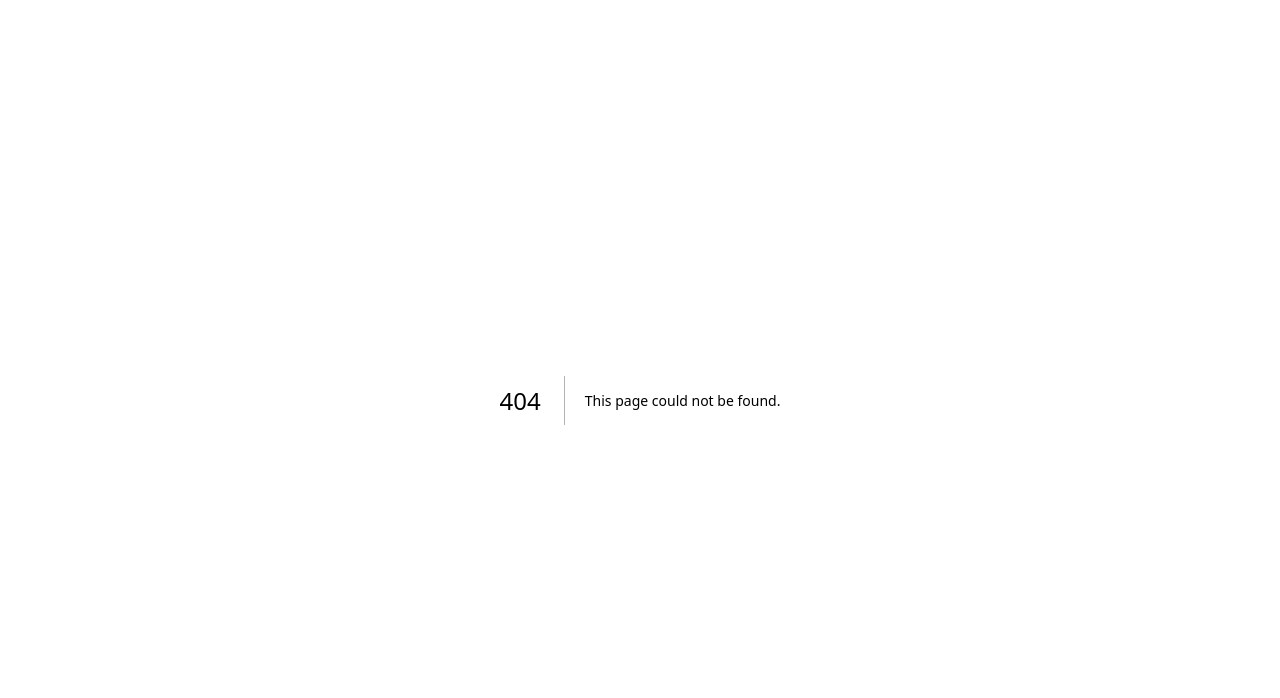
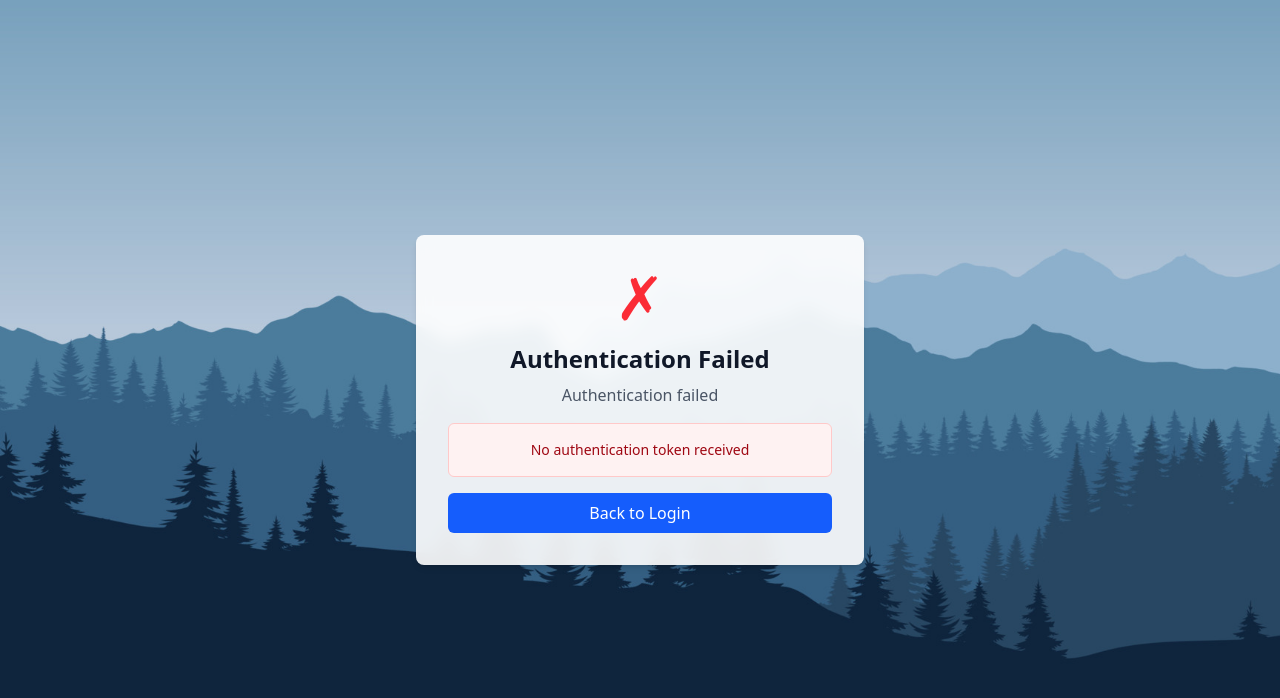
Before and after one commit to BishantRajbanshi/Task-Tracker, a Next.js app: page /auth/google/callback in a window 1280 px wide. Before the commit this address had no page. Shown: the top 698 px of the page. Built offline with nearby package versions, Linux system fonts and the light colour scheme.

Commit message:
Completed project

```diff
--- a/package.json
+++ b/package.json
@@ -9,6 +9,7 @@
     "lint": "next lint"
   },
   "dependencies": {
+    "@react-oauth/google": "^0.12.2",
     "@tailwindcss/postcss": "^4.1.11",
     "axios": "^1.11.0",
     "next": "15.4.5",
--- /dev/null
+++ b/src/app/auth/google/callback/page.js
@@ -0,0 +1,104 @@
+"use client";
+import { useEffect, useState } from 'react';
+import { useSearchParams } from 'next/navigation';
+
+const GoogleCallback = () => {
+  const [status, setStatus] = useState('Processing...');
+  const [error, setError] = useState(null);
+  const searchParams = useSearchParams();
+
+  useEffect(() => {
+    const handleGoogleCallback = async () => {
+      try {
+        // Get the token and user data from URL parameters (set by backend redirect)
+        const token = searchParams.get('token');
+        const user = searchParams.get('user');
+        const error = searchParams.get('error');
+
+        if (error) {
+          setError(decodeURIComponent(error));
+          setStatus('Authentication failed');
+          return;
+        }
+
+        if (!token) {
+          setError('No authentication token received');
+          setStatus('Authentication failed');
+          return;
+        }
+
+        setStatus('Authentication successful! Redirecting...');
+
+        // Store the token and user data
+        localStorage.setItem('auth_token', token);
+        if (user) {
+          localStorage.setItem('user', user);
+        }
+
+        // Redirect to dashboard or stored redirect location
+        const redirectTo = localStorage.getItem('auth_redirect') || '/dashboard';
+        localStorage.removeItem('auth_redirect');
+
+        setTimeout(() => {
+          window.location.href = redirectTo;
+        }, 1000);
+
+      } catch (err) {
+        console.error('Google callback error:', err);
+        setError('Authentication failed. Please try again.');
+        setStatus('Authentication failed');
+      }
+    };
+
+    handleGoogleCallback();
+  }, [searchParams]);
+
+  return (
+    <div
+      className="min-h-screen flex items-center justify-center px-4"
+      style={{
+        backgroundImage: 'url(/loginregisterbackground.jpg)',
+        backgroundSize: 'cover',
+        backgroundPosition: 'center',
+        backgroundRepeat: 'no-repeat'
+      }}
+    >
+      <div className="max-w-md w-full">
+        <div className="bg-white/90 backdrop-blur-sm rounded-lg shadow-md p-8 text-center">
+          <div className="mb-4">
+            {status === 'Processing...' || status === 'Authenticating with Google...' ? (
+              <div className="animate-spin rounded-full h-12 w-12 border-b-2 border-blue-600 mx-auto"></div>
+            ) : error ? (
+              <div className="text-red-500 text-6xl mb-4">✗</div>
+            ) : (
+              <div className="text-green-500 text-6xl mb-4">✓</div>
+            )}
+          </div>
+
+          <h2 className="text-2xl font-bold text-gray-900 mb-2">
+            {error ? 'Authentication Failed' : 'Google Authentication'}
+          </h2>
+
+          <p className="text-gray-600 mb-4">{status}</p>
+
+          {error && (
+            <div className="bg-red-50 border border-red-200 rounded-md p-4 mb-4">
+              <p className="text-sm text-red-800">{error}</p>
+            </div>
+          )}
+
+          {error && (
+            <button
+              onClick={() => window.location.href = '/Login'}
+              className="w-full bg-blue-600 text-white py-2 px-4 rounded-md hover:bg-blue-700 focus:outline-none focus:ring-2 focus:ring-blue-500"
+            >
+              Back to Login
+            </button>
+          )}
+        </div>
+      </div>
+    </div>
+  );
+};
+
+export default GoogleCallback;
--- /dev/null
+++ b/src/app/components/GoogleAuth.js
@@ -0,0 +1,48 @@
+"use client";
+import React from 'react';
+
+const GoogleAuth = ({ onSuccess, onError }) => {
+  const handleGoogleLogin = () => {
+    // Get the current URL to use as redirect URI
+    const currentUrl = window.location.origin;
+    const redirectUri = `${currentUrl}/auth/google/callback`;
+
+    // Construct Google OAuth URL (removed /api prefix since routes are now in web.php)
+    const googleAuthUrl = `${process.env.NEXT_PUBLIC_API_URL || 'http://localhost:8000'}/auth/google`;
+
+    // Store the intended redirect location
+    localStorage.setItem('auth_redirect', '/dashboard');
+
+    // Redirect to Google OAuth
+    window.location.href = googleAuthUrl;
+  };
+
+  return (
+    <button
+      onClick={handleGoogleLogin}
+      className="w-full flex items-center justify-center gap-3 bg-white text-gray-700 py-2 px-4 rounded-md border border-gray-300 hover:bg-gray-50 focus:outline-none focus:ring-2 focus:ring-blue-500 transition-colors"
+    >
+      <svg className="w-5 h-5" viewBox="0 0 24 24">
+        <path
+          fill="#4285F4"
+          d="M22.56 12.25c0-.78-.07-1.53-.2-2.25H12v4.26h5.92c-.26 1.37-1.04 2.53-2.21 3.31v2.77h3.57c2.08-1.92 3.28-4.74 3.28-8.09z"
+        />
+        <path
+          fill="#34A853"
+          d="M12 23c2.97 0 5.46-.98 7.28-2.66l-3.57-2.77c-.98.66-2.23 1.06-3.71 1.06-2.86 0-5.29-1.93-6.16-4.53H2.18v2.84C3.99 20.53 7.7 23 12 23z"
+        />
+        <path
+          fill="#FBBC05"
+          d="M5.84 14.09c-.22-.66-.35-1.36-.35-2.09s.13-1.43.35-2.09V7.07H2.18C1.43 8.55 1 10.22 1 12s.43 3.45 1.18 4.93l2.85-2.22.81-.62z"
+        />
+        <path
+          fill="#EA4335"
+          d="M12 5.38c1.62 0 3.06.56 4.21 1.64l3.15-3.15C17.45 2.09 14.97 1 12 1 7.7 1 3.99 3.47 2.18 7.07l3.66 2.84c.87-2.6 3.3-4.53 6.16-4.53z"
+        />
+      </svg>
+      Continue with Google
+    </button>
+  );
+};
+
+export default GoogleAuth;
--- a/src/app/login/page.js
+++ b/src/app/login/page.js
@@ -1,6 +1,7 @@
 "use client";
 import React, { useState } from 'react';
 import { authAPI } from '../../services/api';
+import GoogleAuth from '../components/GoogleAuth';
 
 const Login = () => {
   const [formData, setFormData] = useState({
@@ -174,6 +175,23 @@ const Login = () => {
             </button>
           </form>
 
+          {/* Divider */}
+          <div className="mt-6">
+            <div className="relative">
+              <div className="absolute inset-0 flex items-center">
+                <div className="w-full border-t border-gray-300" />
+              </div>
+              <div className="relative flex justify-center text-sm">
+                <span className="px-2 bg-white/90 text-gray-500">Or continue with</span>
+              </div>
+            </div>
+          </div>
+
+          {/* Google Auth Button */}
+          <div className="mt-6">
+            <GoogleAuth />
+          </div>
+
           {/* Sign Up Link */}
           <div className="mt-6 text-center">
             <p className="text-sm text-gray-600">
--- a/src/app/register/page.js
+++ b/src/app/register/page.js
@@ -1,6 +1,7 @@
 'use client';
 import React, { useState } from 'react';
 import { authAPI } from '../../services/api';
+import GoogleAuth from '../components/GoogleAuth';
 
 const Register = () => {
   const [formData, setFormData] = useState({
@@ -239,6 +240,23 @@ const Register = () => {
             </button>
           </form>
 
+          {/* Divider */}
+          <div className="mt-6">
+            <div className="relative">
+              <div className="absolute inset-0 flex items-center">
+                <div className="w-full border-t border-gray-300" />
+              </div>
+              <div className="relative flex justify-center text-sm">
+                <span className="px-2 bg-white/90 text-gray-500">Or continue with</span>
+              </div>
+            </div>
+          </div>
+
+          {/* Google Auth Button */}
+          <div className="mt-6">
+            <GoogleAuth />
+          </div>
+
           {/* Sign In Link */}
           <div className="mt-6 text-center">
             <p className="text-sm text-gray-600">
--- a/src/services/api.js
+++ b/src/services/api.js
@@ -1,9 +1,18 @@
 import axios from 'axios';
 
-const API_BASE_URL = process.env.NEXT_PUBLIC_API_URL || 'http://localhost:8000/api';
+const API_BASE_URL = process.env.NEXT_PUBLIC_API_URL || 'http://localhost:8000';
 
-// Create axios instance
+// Create axios instance for API routes
 const api = axios.create({
+  baseURL: `${API_BASE_URL}/api`,
+  headers: {
+    'Content-Type': 'application/json',
+    'Accept': 'application/json',
+  },
+});
+
+// Create axios instance for web routes (Google OAuth)
+const webApi = axios.create({
   baseURL: API_BASE_URL,
   headers: {
     'Content-Type': 'application/json',
@@ -45,6 +54,9 @@ export const authAPI = {
   logout: () => api.post('/logout'),
   refresh: () => api.post('/refresh'),
   getProfile: () => api.get('/user-profile'),
+  // Google OAuth endpoints (use web routes)
+  googleAuth: () => webApi.get('/auth/google'),
+  googleCallback: (code) => webApi.get(`/auth/google/callback?code=${code}`),
 };
 
 // Tasks API calls
```
Also changed, not shown: 2 other files (tests, documents, lock files or other folders).
